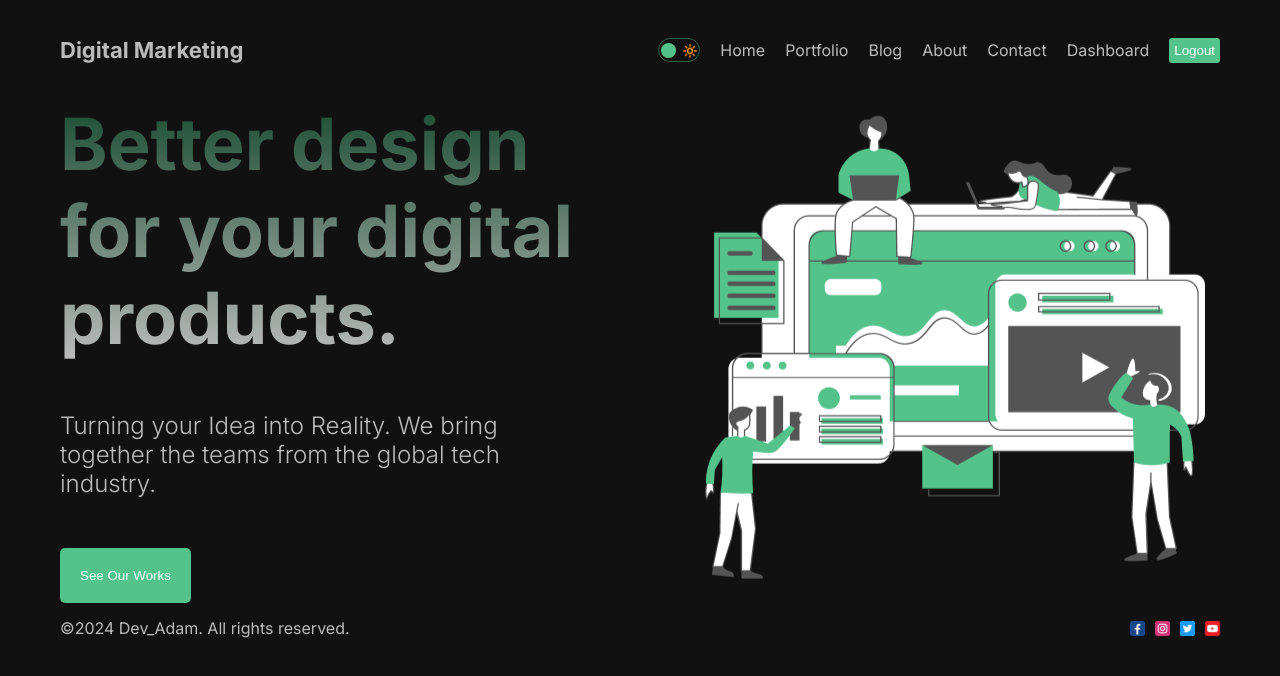
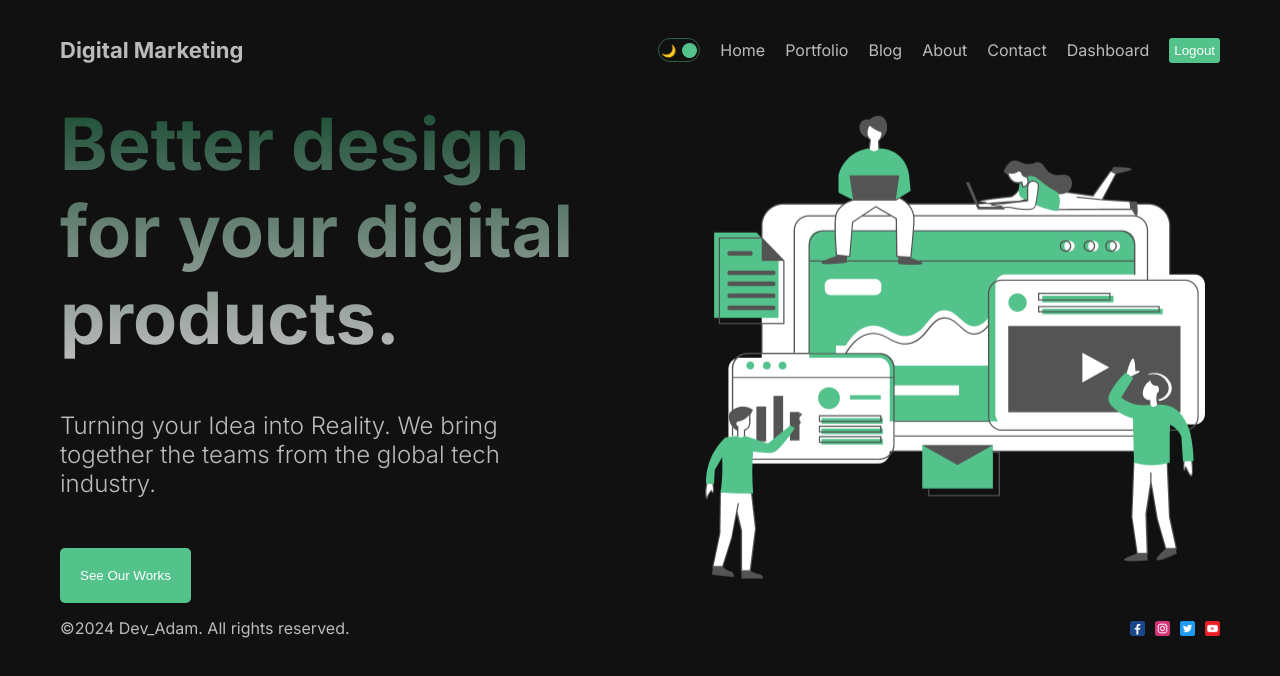
Before and after one commit to adam-alagoz/marketing_fullstack, a Next.js app: page / in a window 1280 px wide. Shown: the top 676 px of the page. Built offline with nearby package versions, Linux system fonts and the light colour scheme.

Commit message:
dark mode activated with usecontext

```diff
--- a/src/app/contact/page.module.css
+++ b/src/app/contact/page.module.css
@@ -1,5 +1,5 @@
-.container {
-}
+/* .container {
+} */
 
 .title {
   font-size: 60px;
--- a/src/app/globals.css
+++ b/src/app/globals.css
@@ -11,7 +11,19 @@ body {
   background-color: #111;
   color: #bbb;
 }
+.theme {
+  transition: 1s all ease;
+}
 
+.light {
+  background-color: white;
+  color: #111;
+}
+
+.dark {
+  background-color: #111;
+  color: #bbb;
+}
 a {
   text-decoration: none;
   color: inherit;
--- a/src/app/layout.js
+++ b/src/app/layout.js
@@ -3,21 +3,23 @@ import "./globals.css";
 import Navbar from "../components/navbar/Navbar";
 import Footer from "../components/footer/Footer";
 const inter = Inter({ subsets: ["latin"] });
-
+import { ThemeProvider } from "../context/ThemeContext";
 export const metadata = {
-  title: "Create Next App",
-  description: "Generated by create next app",
+  title: "Adam Marketing App",
+  description: "Generated by next app",
 };
 
 export default function RootLayout({ children }) {
   return (
     <html lang="en">
       <body className={inter.className}>
-        <div className="container">
-          <Navbar />
-          {children}
-          <Footer />
-        </div>
+        <ThemeProvider>
+          <div className="container">
+            <Navbar />
+            {children}
+            <Footer />
+          </div>
+        </ThemeProvider>
       </body>
     </html>
   );
--- a/src/components/DarkModeToggle/DarkModeToggle.jsx
+++ b/src/components/DarkModeToggle/DarkModeToggle.jsx
@@ -1,12 +1,13 @@
 "use client";
 
-import React from "react";
+import React, { useContext } from "react";
 import styles from "./darkModeToggle.module.css";
+import { ThemeContext } from "../../context/ThemeContext";
 
 const DarkModeToggle = () => {
-  const mode = "light";
+  const { toggle, mode } = useContext(ThemeContext);
   return (
-    <div className={styles.darkContainer}>
+    <div className={styles.container} onClick={toggle}>
       <div className={styles.icon}>🌙</div>
       <div className={styles.icon}>🔆</div>
       <div
--- a/src/components/DarkModeToggle/darkModeToggle.module.css
+++ b/src/components/DarkModeToggle/darkModeToggle.module.css
@@ -1,4 +1,4 @@
-.darkContainer {
+.container {
   width: 42px;
   height: 24px;
   border: 1.5px solid #53c28b70;
--- /dev/null
+++ b/src/context/ThemeContext.js
@@ -0,0 +1,19 @@
+"use client";
+
+import { createContext, useState } from "react";
+
+export const ThemeContext = createContext();
+
+export const ThemeProvider = ({ children }) => {
+  const [mode, setMode] = useState("dark");
+
+  const toggle = () => {
+    mode === "dark" ? setMode("light") : setMode("dark");
+  };
+
+  return (
+    <ThemeContext.Provider value={{ toggle, mode }}>
+      <div className={`theme ${mode}`}>{children}</div>
+    </ThemeContext.Provider>
+  );
+};
```
